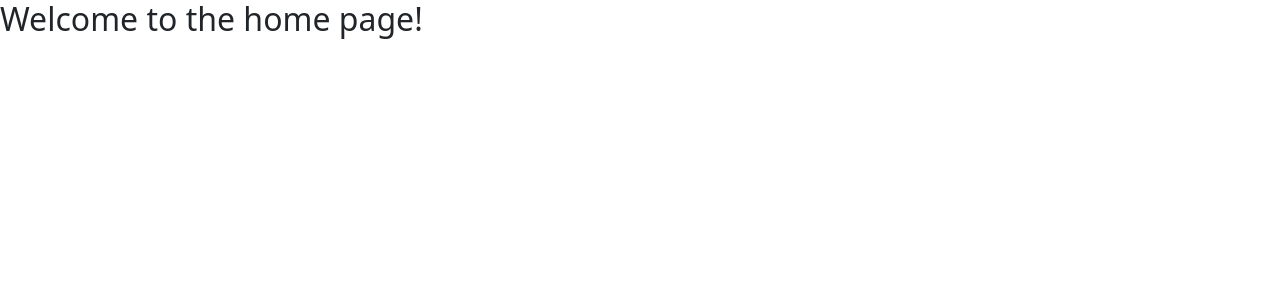
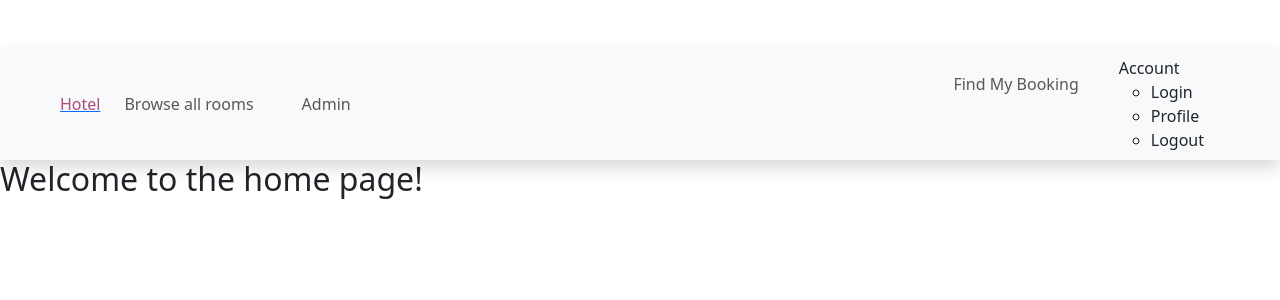
Before and after one commit to jupitters/java-hotel-booking, a React (Vite) app in the folder hotel-booking/: page / in a window 1280 px wide. Shown: the top 300 px of the page. Built offline with nearby package versions, Linux system fonts and the light colour scheme.

Commit message:
app working

```diff
--- a/hotel-booking/src/App.jsx
+++ b/hotel-booking/src/App.jsx
@@ -6,12 +6,15 @@ import { BrowserRouter as Router, Routes, Route } from "react-router-dom"
 import ExistingRooms from "./components/room/ExistingRooms.jsx";
 import Home from "./components/home/Home.jsx";
 import EditRoom from "./components/room/EditRoom.jsx";
+import Navbar from "./components/layout/Navbar.jsx";
+import Footer from "./components/layout/Footer.jsx";
 
 function App() {
   return (
     <>
     <main>
         <Router>
+            <Navbar />
             <Routes>
                 <Route path="/" element={<Home />} />
                 <Route path="/:roomId/view" element={<EditRoom />} />
@@ -19,6 +22,7 @@ function App() {
                 <Route path="/add-room" element={<AddRoom />} />
             </Routes>
         </Router>
+        <Footer />
     </main>
     </>
   )
--- a/hotel-booking/src/components/layout/Navbar.jsx
+++ b/hotel-booking/src/components/layout/Navbar.jsx
@@ -31,7 +31,7 @@ const Navbar = () => {
                             </NavLink>
                         </li>
                         <li className="nav-item dropdown">
-                            <a></a>
+                            <a>Account</a>
                             <ul>
                                 <li>
                                     <Link to={"/login"} className="dropdown-item">
--- a/hotel-booking/src/components/room/EditRoom.jsx
+++ b/hotel-booking/src/components/room/EditRoom.jsx
@@ -76,13 +76,13 @@ const EditRoom = () => {
                             <div className='mb-3'>
                                 <label htmlFor="roomType" className='form-label'>Room Type</label>
                                 <div>
-                                    <RoomTypeSelector handleRoomInputChange={handleInputChange} newRoom={newRoom} />
+                                    <RoomTypeSelector handleRoomInputChange={handleInputChange} newRoom={room} />
                                 </div>
                             </div>
 
                             <div className='mb-3'>
                                 <label htmlFor="roomPrice" className='form-label'>Room Price</label>
-                                <input className='form-control' required id='roomPrice' name='roomPrice' value={newRoom.roomPrice} onChange={handleRoomInputChange} type='number' />
+                                <input className='form-control' required id='roomPrice' name='roomPrice' value={room.roomPrice} onChange={handleInputChange} type='number' />
                             </div>
 
                             <div className='mb-3'>
```
